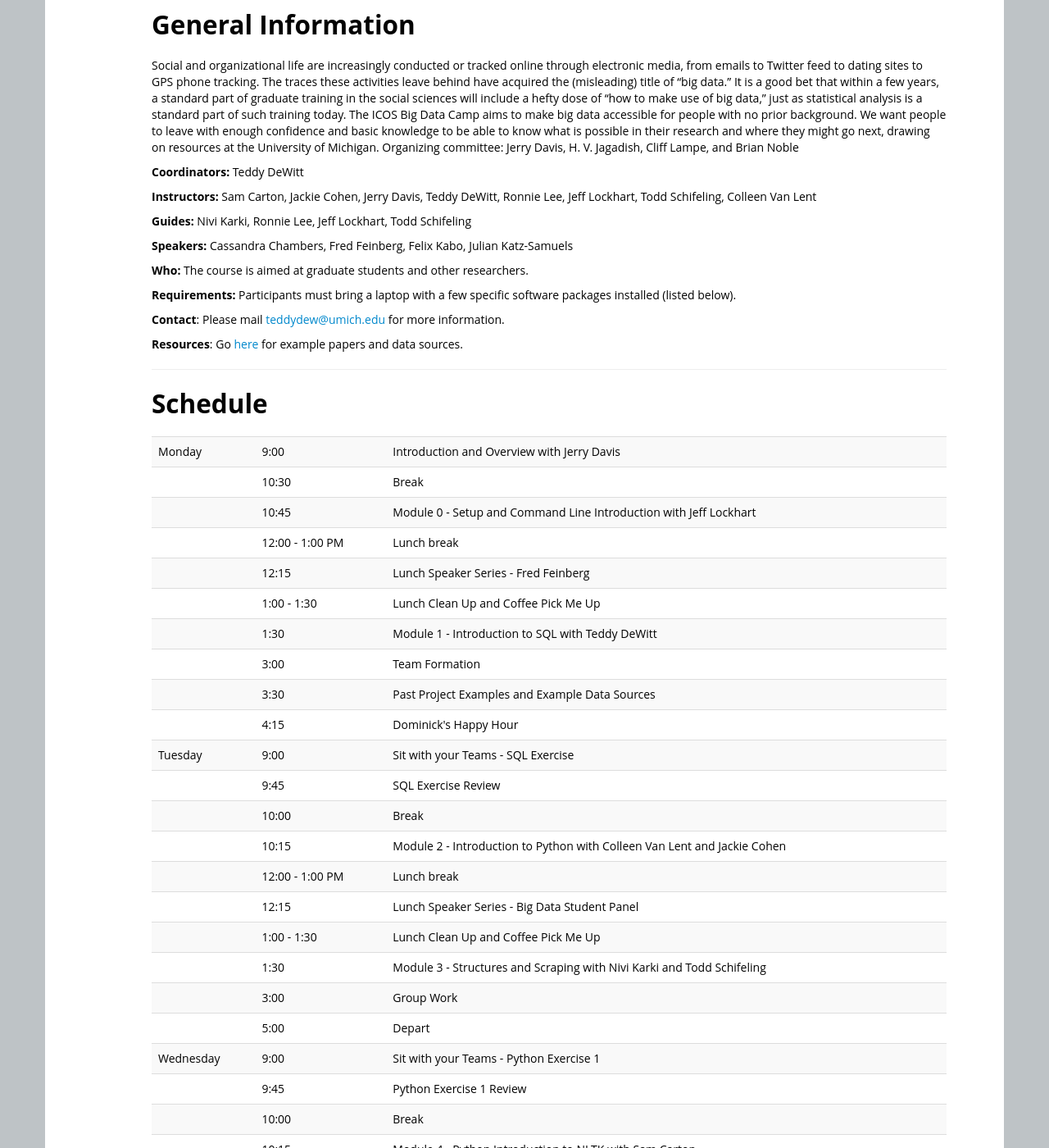
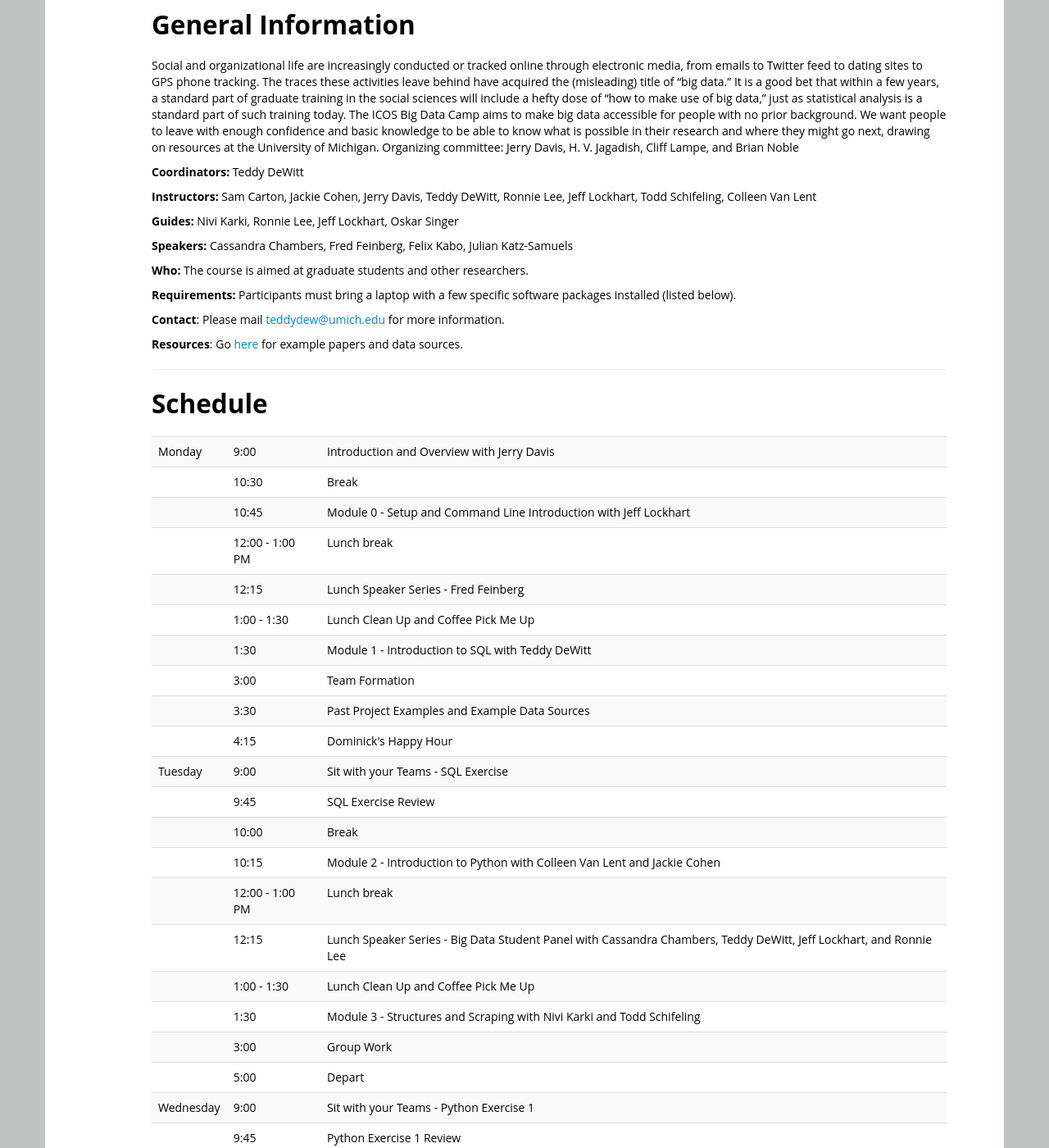
Before and after one commit to ICOSBigDataCamp/2018-summer-camp, a Jekyll site: the page built from index.html, in a window 1280 px wide and 1400 px high, scrolled down 390 px. Shown: the whole window at 82% size. Built offline with Jekyll 4.4.1, drawn with Linux system fonts in a browser that asks for light colours.

Commit message:
Update index.html

```diff
--- a/index.html
+++ b/index.html
@@ -11,7 +11,7 @@ enddate: 2017-06-09
 registration: restricted
 coordinators: [ "Teddy DeWitt" ]
 instructor: ["Sam Carton", "Jackie Cohen", "Jerry Davis","Teddy DeWitt","Ronnie Lee","Jeff Lockhart","Todd Schifeling","Colleen Van Lent"]
-helpers: ["Nivi Karki","Ronnie Lee","Jeff Lockhart","Todd Schifeling"]
+helpers: ["Nivi Karki","Ronnie Lee","Jeff Lockhart","Oskar Singer"]
 speakers: ["Cassandra Chambers","Fred Feinberg", "Felix Kabo", "Julian Katz-Samuels"]
 contact: teddydew@umich.edu
 ---
@@ -150,7 +150,7 @@ Organizing committee: Jerry Davis, H. V. Jagadish, Cliff Lampe, and Brian Noble
      <!-- (<a href="slides/ICOS Big Data Camp-2016.html">HTML</a>,
     <a href="slides/ICOS Big Data Camp-2016.ipynb">Notebook</a> --> </td> </tr>
   <tr> <td></td>       <td>12:00 - 1:00 PM </td>   <td>Lunch break</td> </tr>
-  <tr> <td></td>       <td>12:15</td>   <td>Lunch Speaker Series - Big Data Student Panel</td> </tr>
+  <tr> <td></td>       <td>12:15</td>   <td>Lunch Speaker Series - Big Data Student Panel with Cassandra Chambers, Teddy DeWitt, Jeff Lockhart, and Ronnie Lee</td> </tr>
   <!--<tr> <td></td>   <td>12:15</td>   <td><span style="background-color: #FFFF00">Lunch Speaker Series - Big Data Student Panel</span></td> </tr>-->
   <tr> <td></td>       <td>1:00 - 1:30</td>    <td>Lunch Clean Up and Coffee Pick Me Up</td> </tr>
   <tr> <td></td>       <td>1:30</td>   <td>Module 3 - Structures and Scraping with Nivi Karki and Todd Schifeling</td> </tr>
```
